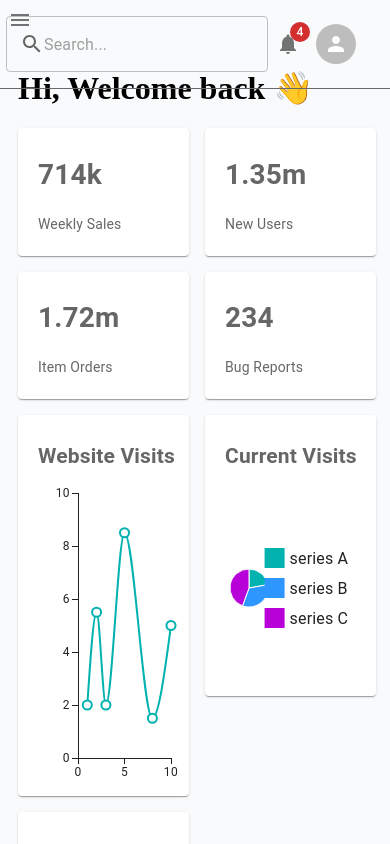
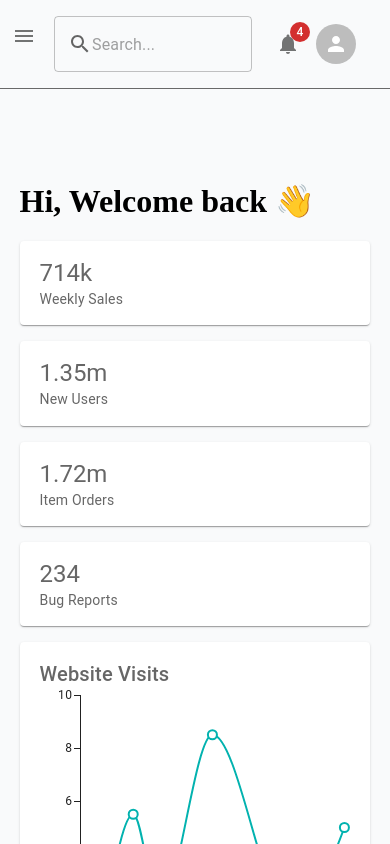
Before and after one commit to rsrijana/weShipNsellG, a React (Create React App) app: page / in a window 390 px wide. Shown: the top 844 px of the page. Built offline with nearby package versions, Linux system fonts and the light colour scheme.

Commit message:
responsive part done in mobile view and in desktop view.

```diff
--- a/src/App.css
+++ b/src/App.css
@@ -25,7 +25,8 @@ body, html, #root {
 }
 
 .sideMenu.expanded {
-  width: 250px; /* Width when the drawer is expanded */
+  width: 220px; /* Width when the drawer is expanded */
+
 }
 
 @media (max-width: 1300px) {
@@ -41,36 +42,39 @@ body, html, #root {
   right: 0;
   width: calc(100% - 220px);
   border-bottom: 1px solid dimgrey;
+  flex-grow: 1;
 }
 
 .dashboard {
-  display: flex;
-  flex-direction: column;
-  justify-content: space-between;
-  height: auto;
-  margin-left: 13%;
-  margin-top: 7%;
+  /*display: flex;*/
+  /*flex-direction: column;*/
+  /*justify-content: space-between;*/
+  margin-left: 9%;
+  margin-top: 110px;
   position: relative;
+  /*padding: 10px;*/
   flex-grow: 1;
+  width: 100%;
 }
 
 /* Responsive styles for screens smaller than or equal to 1300px */
 @media (max-width: 1490px) {
   .main-container {
     width: 100%; /* Make the main container take full width */
-    top: 0; /* Adjust top position */
-    right: 0; /* Align it to the left */
+    top: 1px; /* Adjust top position */
+    /*right: 0; !* Align it to the left *!*/
     padding: 0 10px; /* Add some padding for better spacing */
     z-index : 1;
 
   }
 
-
   .dashboard {
-    width: 100%; /* Make dashboard take full width */
-    margin-left: 0; /* Remove left margin */
-    margin-top: 15%; /* Adjust top margin if needed */
-    padding: 0 10px; /* Add padding for better layout on smaller screens */
+    flex-direction: column;
+    justify-content: space-between;
+    margin-left: 1%;
+    width: 98%;
+    position: relative;
+    flex-grow: 1;
   }
 }
 
@@ -87,8 +91,10 @@ body, html, #root {
 /* Additional styling for even smaller screens */
 @media (max-width: 900px) {
   .dashboard {
-    margin-top: 3%; /* Further adjust top margin */
-    padding: 0 5px; /* Reduce padding for smaller screens */
+      margin-top: 110px;
+      position: relative;
+      flex-grow: 1;
+      width: 98%;
   }
 
   .hamburger-btn {
@@ -97,13 +103,15 @@ body, html, #root {
 }
 
 @media (max-width: 600px) {
-  .dashboard {
-    margin-top: 2%; /* Further adjust top margin */
-    padding: 0 2px; /* Reduce padding for smaller screens */
-  }
 
   .hamburger-btn {
     margin: 5px; /* Smaller equal spacing on mobile devices */
   }
-
+  .dashboard {
+    margin-top: 110px;
+    position: relative;
+    /*padding: 10px;*/
+    flex-grow: 1;
+    width: 98%;
+  }
 }
--- a/src/App.js
+++ b/src/App.js
@@ -8,9 +8,11 @@ import './App.css';
 function App() {
   return (
       <div>
-        <Sidebar />
-        <Header />
-        <Router />
+          <box sx={{display: "flex"}}>
+              <Sidebar/>
+              <Header/>
+          </box>
+          <Router/>
       </div>
   );
 }
--- a/src/Layout/Sidebar.jsx
+++ b/src/Layout/Sidebar.jsx
@@ -1,5 +1,5 @@
 import React, { useState } from 'react';
-import { Divider, Stack, Drawer, IconButton, MenuItem, useMediaQuery, Box } from '@mui/material';
+import {Divider, Stack, Drawer, IconButton, MenuItem, useMediaQuery, Box, Typography} from '@mui/material';
 import {
     Home as HomeIcon, LocalShipping as LocalShippingIcon,
     Person as PersonIcon, Inventory as InventorySharpIcon,
@@ -39,13 +39,16 @@ const Sidebar = () => {
     return (
             <Box >
                 {isMobile ? (
-                    <div>
-                        <IconButton className="hamburger-btn"  color="dimgrey" aria-label="menu" onClick={toggleDrawer}>
+                    <Box>
+                        <IconButton className="hamburger-btn"  color="dimgrey" aria-label="menu" onClick={toggleDrawer}
+                                    sx={{ padding: '24px 12px ' }}>
                             <MenuIcon />
                         </IconButton>
                         <Drawer anchor="left" open={open} onClose={toggleDrawer}>
                             <div className={open ? 'sideMenu expanded' : 'sideMenu collapsed'} style={{ width: open ? 220 : 0 }}>
-                                <h2>#ShipandSELL</h2>
+                                <Typography variant='h5' align="center" padding="29px 10px">
+                                    #ShipandSELL
+                                </Typography>
                                 <Divider />
                                 {buttons.map((button, index) => (
                                     <Link key={index} to={button.link} style={{ textDecoration: 'none' }} onClick={toggleDrawer}>
@@ -59,14 +62,18 @@ const Sidebar = () => {
                                     </Link>
                                 ))}
                                 <Divider />
-                                <h4>user type: admin</h4>
+                                <Typography variant='h5' align="center" padding="29px 10px">
+                                    user type: admin
+                                </Typography>
                             </div>
                         </Drawer>
-                    </div>
+                    </Box>
                 ) : (
 
                     <div className='sideMenu'>
-                        <h2>#ShipandSELL</h2>
+                        <Typography variant='h5' align="center" padding="29px 10px">
+                            #ShipandSELL
+                        </Typography>
                         <Divider />
                         {buttons.map((button, index) => (
                             <Stack key={index} direction="column" spacing={2}>
@@ -80,7 +87,9 @@ const Sidebar = () => {
                             </Stack>
                         ))}
                         <Divider />
-                        <h4>user type: admin</h4>
+                        <Typography fontSize="20px"  padding="28px 25px">
+                            user type: admin
+                        </Typography>
                     </div>
                 )}
             </Box>
--- a/src/Layout/dashboards.jsx
+++ b/src/Layout/dashboards.jsx
@@ -1,54 +1,58 @@
-import * as React from 'react'
+import * as React from 'react';
 import '../App.css';
-import { BarChart , LineChart, PieChart} from '@mui/x-charts';
+import { BarChart, LineChart, PieChart } from '@mui/x-charts';
 import { styled } from '@mui/material/styles';
 import Box from '@mui/material/Box';
 import Paper from '@mui/material/Paper';
 import Grid from '@mui/material/Grid';
-import {Container} from '@mui/material';
+import { Container, Typography } from '@mui/material';
+
 const Dashboard = () => {
     const Item = styled(Paper)(({ theme }) => ({
         backgroundColor: theme.palette.mode === 'dark' ? '#1A2027' : '#fff',
         ...theme.typography.body2,
-        padding: theme.spacing(1),
+        padding: theme.spacing(2),
         textAlign: 'left',
         color: theme.palette.text.secondary,
-        paddingLeft: 20
+        paddingLeft: 20,
     }));
 
     return (
         <Container>
             <div className="dashboard">
-            <Box >
+                <Box>
                     <h1>Hi, Welcome back 👋</h1>
                     <Grid container spacing={2}>
-                    <Grid item xs={6} md={3}>
+                        {/* Statistics Cards */}
+                        <Grid item xs={12} sm={6} md={3}>
                             <Item>
-                            <h1>714k</h1>
-                            <p>Weekly Sales</p>
+                                <Typography variant="h5">714k</Typography>
+                                <Typography variant="body2">Weekly Sales</Typography>
                             </Item>
                         </Grid>
-                    <Grid item xs={6} md={3}>
+                        <Grid item xs={12} sm={6} md={3}>
                             <Item>
-                            <h1>1.35m</h1>
-                            <p>New Users</p>
+                                <Typography variant="h5">1.35m</Typography>
+                                <Typography variant="body2">New Users</Typography>
                             </Item>
                         </Grid>
-                    <Grid item xs={6} md={3}>
+                        <Grid item xs={12} sm={6} md={3}>
                             <Item>
-                            <h1>1.72m</h1>
-                            <p>Item Orders</p>
+                                <Typography variant="h5">1.72m</Typography>
+                                <Typography variant="body2">Item Orders</Typography>
                             </Item>
                         </Grid>
-                    <Grid item xs={6} md={3}>
+                        <Grid item xs={12} sm={6} md={3}>
                             <Item>
-                            <h1>234</h1>
-                            <p>Bug Reports</p>
+                                <Typography variant="h5">234</Typography>
+                                <Typography variant="body2">Bug Reports</Typography>
                             </Item>
                         </Grid>
 
-                    <Grid item xs={6} md={8}>
-                        <Item><h2>Website Visits</h2>
+                        {/* Line Chart */}
+                        <Grid item xs={12} md={8}>
+                            <Item>
+                                <Typography variant="h6">Website Visits</Typography>
                                 <LineChart
                                     xAxis={[{data: [1, 2, 3, 5, 8, 10]}]}
                                     series={[
@@ -58,29 +62,33 @@ const Dashboard = () => {
                                     ]}
                                     margin={{top: 5, bottom: 30, left: 40, right: 10}}
                                     height={300}
-
                                 />
                             </Item>
                         </Grid>
-                    <Grid item xs={6} md={4}>
-                        <Item><h2>Current Visits</h2>
+
+                        {/* Pie Chart */}
+                        <Grid item xs={12} md={4}>
+                            <Item>
+                                <Typography variant="h6">Current Visits</Typography>
                                 <PieChart
                                     series={[
                                         {
                                             data: [
-                                            {id: 0, value: 10, label: 'series A'},
-                                            {id: 1, value: 15, label: 'series B'},
-                                            {id: 2, value: 20, label: 'series C'},
+                                                {id: 0, value: 10, label: 'Series A'},
+                                                {id: 1, value: 15, label: 'Series B'},
+                                                {id: 2, value: 20, label: 'Series C'},
                                             ],
                                         },
                                     ]}
-
                                     height={200}
                                 />
                             </Item>
                         </Grid>
-                    <Grid item xs={6} md={8}>
-                        <Item><h2>Conversion Rates</h2>
+
+                        {/* Bar Chart */}
+                        <Grid item xs={12} md={8}>
+                            <Item>
+                                <Typography variant="h6">Conversion Rates</Typography>
                                 <BarChart
                                     series={[
                                         {data: [35, 44, 24, 34]},
@@ -94,12 +102,11 @@ const Dashboard = () => {
                                 />
                             </Item>
                         </Grid>
-
                     </Grid>
                 </Box>
             </div>
         </Container>
-    )
-}
+    );
+};
 
-export default Dashboard
+export default Dashboard;
--- a/src/Layout/header.jsx
+++ b/src/Layout/header.jsx
@@ -1,5 +1,5 @@
 import React from 'react';
-import {Stack, IconButton, TextField, Badge, Menu, MenuItem, Avatar} from '@mui/material';
+import { Stack, IconButton, TextField, Badge, Menu, MenuItem, Avatar } from '@mui/material';
 import SearchIcon from '@mui/icons-material/Search';
 import NotificationsIcon from '@mui/icons-material/Notifications';
 import PersonIcon from '@mui/icons-material/Person';
@@ -16,12 +16,20 @@ const Header = () => {
     const handleClose = () => {
         setAnchorEl(null);
     };
+
     return (
         <div className="main-container">
-          <Stack direction="row" spacing={2}
-              sx={{ padding: 2,
-          }}>
+            <Stack
+                direction="row"
+                spacing={2}
+                sx={{
+                    padding: 2,
+                    alignItems: 'center',
+                }}
+            >
+                <div style={{ marginLeft: 'auto', display: 'flex', alignItems: 'center' }}>
                     <TextField
+                        className="search-input"
                         variant="outlined"
                         placeholder="Search..."
                         InputProps={{
@@ -29,20 +37,16 @@ const Header = () => {
                                 <SearchIcon position="start" sx={{ color: 'text.secondary' }} />
                             ),
                         }}
-              sx={{ flex: 1, maxWidth: 270}}
+                        sx={{ marginRight: 2 , paddingLeft: 6}}
                     />
 
-            <div style={{ marginLeft: 'auto', display: 'flex', alignItems: 'center'}}>
                     <IconButton aria-label="notifications">
                         <Badge badgeContent={4} color="error">
                             <NotificationsIcon />
                         </Badge>
                     </IconButton>
 
-              <IconButton
-                aria-label="user profile"
-                onClick={handleClick}
-              >
+                    <IconButton aria-label="user profile" onClick={handleClick}>
                         <Avatar>
                             <PersonIcon />
                         </Avatar>
@@ -62,7 +66,7 @@ const Header = () => {
                 </div>
             </Stack>
         </div>
-  )
-}
+    );
+};
 
-export default Header
+export default Header;
```
Also changed, not shown: src/pages/Calender.jsx (+8 -5 lines), src/pages/CustomerOrders.jsx (+8 -5 lines), src/pages/FulfillmentCenter.jsx (+6 -6 lines), src/pages/Inventory.jsx (+6 -5 lines), src/pages/Issues.jsx (+6 -5 lines), src/pages/Shipping.jsx (+6 -5 lines). Lines whose indentation alone changed are shown as unchanged.
